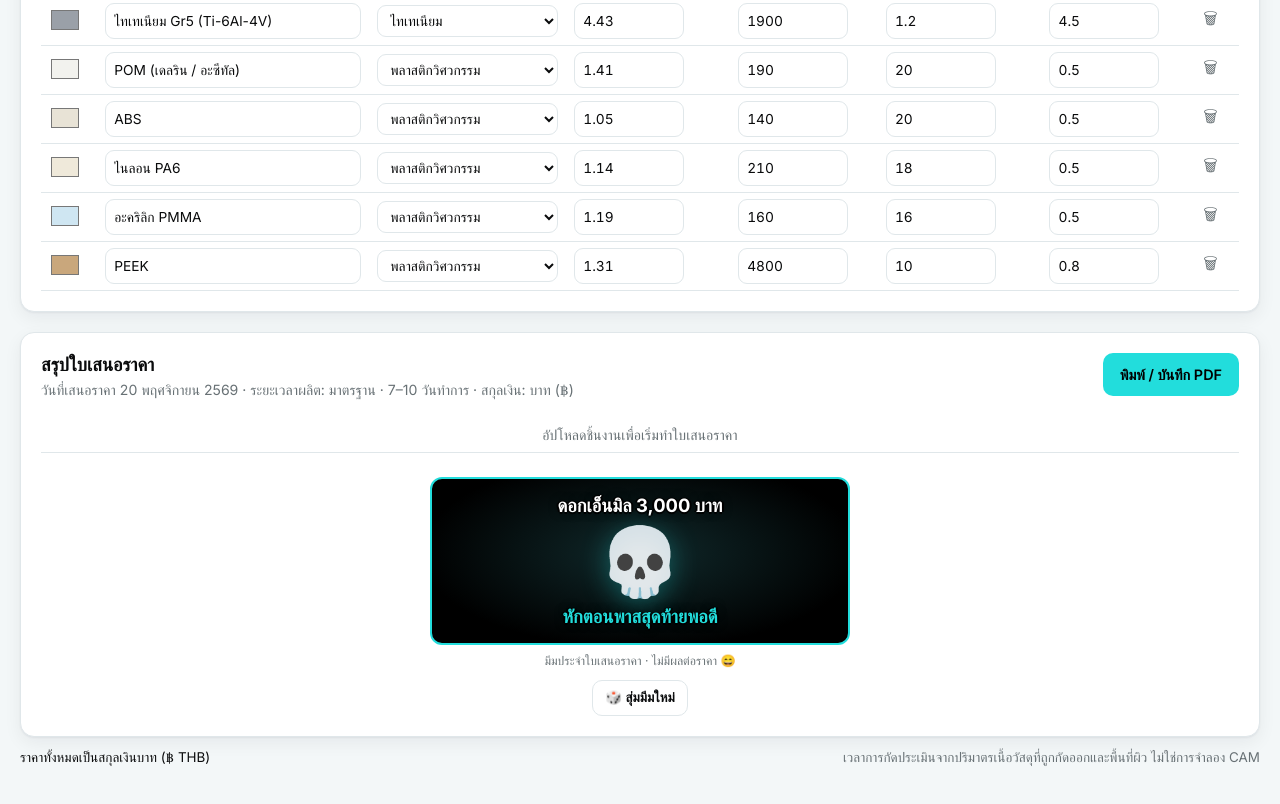
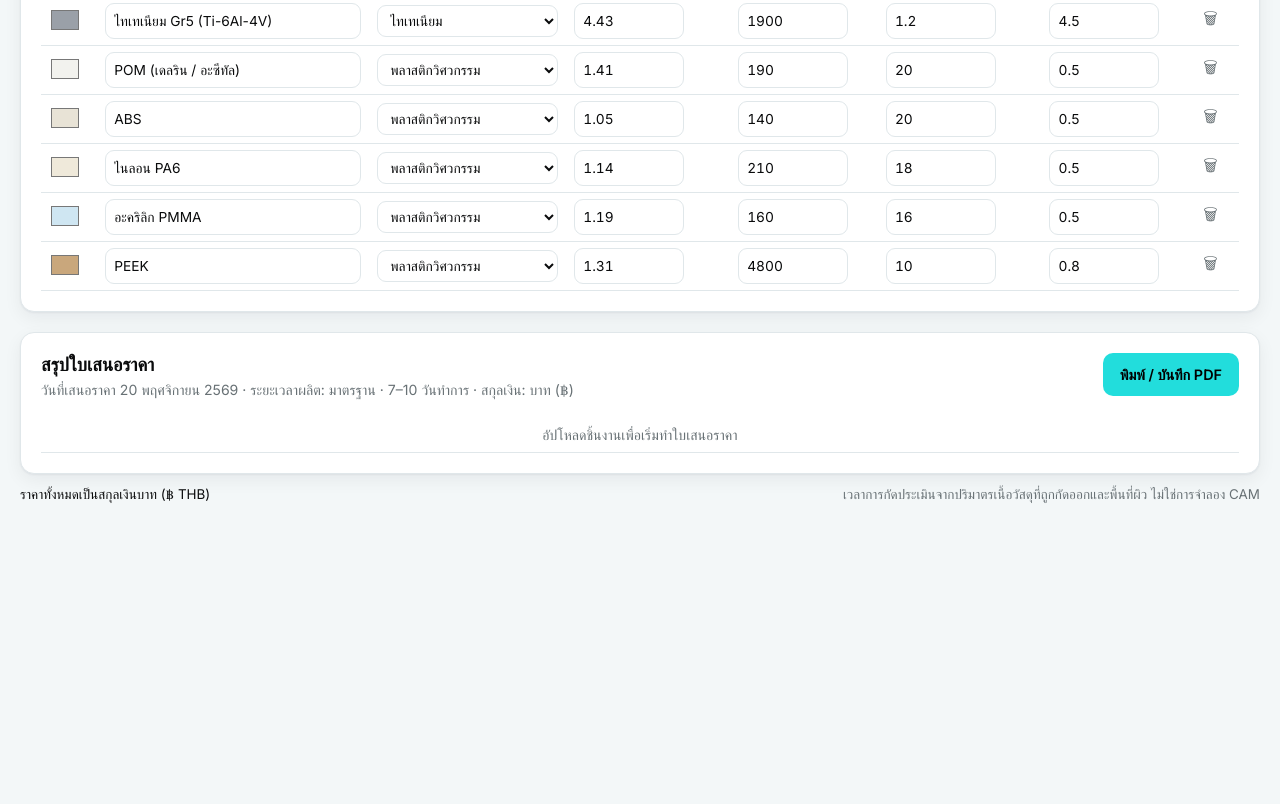
Before and after one commit to WooBsss/artronxck-quote, a plain HTML site: page index.html in a window 1280 px wide. Shown: the part 2439-3243 px from the top of the page. After the commit the page ends 2985 px from the top, so only its background shows below. Drawn offline with nearby package versions, Linux system fonts and the light colour scheme; a web font is replaced by a local one.

Commit message:
Auto backup 2026-11-20 22:51 (5 file(s) changed)
Co-Authored-By: Claude Opus 5.5 <noreply@anthropic.com>

```diff
--- a/app.js
+++ b/app.js
@@ -584,40 +584,13 @@ function orderTotals() {
 }
 
 /* ------------------------------------------------------------------ *
- *  Quote number + a random machinist meme (just for fun)
+ *  Quote number (shown in the printed / PDF header)
  * ------------------------------------------------------------------ */
 const QUOTE_NO = (() => {
   const d = new Date();
   const p = (n) => String(n).padStart(2, '0');
   return `เลขที่ Q${String(d.getFullYear()).slice(2)}${p(d.getMonth() + 1)}${p(d.getDate())}-${Math.floor(1000 + Math.random() * 9000)}`;
 })();
-
-const MEMES = [
-  { art: '🧐', top: 'ลูกค้า: ขอ tolerance ±0.001 mm', bottom: 'งบ: เท่าข้าวมันไก่ 1 จาน' },
-  { art: '⏳', top: 'CAM บอกใช้เวลา 5 นาที', bottom: 'ความจริง: 3 ชั่วโมงครึ่ง' },
-  { art: '💀', top: 'ดอกเอ็นมิล 3,000 บาท', bottom: 'หักตอนพาสสุดท้ายพอดี' },
-  { art: '📱', top: 'ลูกค้า: งานไม่ด่วนครับ', bottom: '5 นาทีต่อมา: ได้ของยังครับ?' },
-  { art: '🖼️', top: 'ลูกค้าส่งแบบมาเป็น .jpg', bottom: 'แล้วถามว่าทำไมยังไม่ได้ราคา' },
-  { art: '🛑', top: 'กด Cycle Start ครั้งแรก', bottom: 'อีกมือวางบน E-Stop ตลอด' },
-  { art: '⚡', top: 'ค่าไฟเดือนนี้', bottom: 'แพงกว่าค่าวัตถุดิบอีก' },
-  { art: '🔧', top: 'ผม: วัดสองครั้ง ตัดครั้งเดียว', bottom: 'เครื่อง: ชนครั้งเดียว ซ่อมสองอาทิตย์' },
-  { art: '🌀', top: 'กัดอะลูมิเนียมวันเดียว', bottom: 'เศษเต็มห้อง ยกเว้นในถังขยะ' },
-  { art: '😅', top: 'ใบเสนอราคาคำนวณด้วยคอมพิวเตอร์', bottom: 'แต่กำไรยังต้องลุ้นเหมือนเดิม' },
-  { art: '🙏', top: 'ตั้งศูนย์ชิ้นงานเสร็จ', bottom: 'ไหว้เครื่องก่อนกดรัน 1 ที' },
-  { art: '📏', top: 'เวอร์เนียร์บอก 10.00', bottom: 'ไมโครมิเตอร์บอก 9.98 · เชื่อใครดี?' },
-];
-let memeIdx = -1;
-function showRandomMeme() {
-  let i;
-  do { i = Math.floor(Math.random() * MEMES.length); } while (MEMES.length > 1 && i === memeIdx);
-  memeIdx = i;
-  const m = MEMES[i];
-  $('#memeTop').textContent = m.top;
-  $('#memeBottom').textContent = m.bottom;
-  const art = $('#memeArt');
-  art.textContent = m.art;
-  art.classList.remove('pop'); void art.offsetWidth; art.classList.add('pop');
-}
 
 function renderSummary() {
   const t = orderTotals();
@@ -796,9 +769,7 @@ function bind() {
     renderMaterials(); matChanged();
   });
 
-  $('#printBtn').addEventListener('click', () => window.print());
-  $('#memeBtn').addEventListener('click', showRandomMeme);
-}
+  $('#printBtn').addEventListener('click', () => window.print());}
 
 /* ------------------------------------------------------------------ */
 $('#tolerance').innerHTML = TOLERANCES.map((t) => `<option value="${t.id}">${t.name}</option>`).join('');
@@ -807,7 +778,6 @@ renderMaterialOptions();
 renderParams();
 renderMaterials();
 renderSummary();
-showRandomMeme();
 bind();
 
 // Phones and in-app browsers (Instagram, LINE, …) keep a saved copy of the page for a while.
--- a/index.html
+++ b/index.html
@@ -5,13 +5,13 @@
   <meta name="viewport" content="width=device-width, initial-scale=1" />
   <title>Artron Academy · ใบเสนอราคา CNC</title>
   <link rel="icon" href="assets/artron-logo.png" />
-  <script src="theme.js?v=20261120224924"></script>
+  <script src="theme.js?v=20261120225146"></script>
   <meta name="description" content="อัปโหลดไฟล์ STEP, STL หรือ 3MF แล้วรับราคางาน CNC ทันทีเป็นเงินบาท" />
   <link rel="preconnect" href="https://fonts.googleapis.com" />
   <link rel="preconnect" href="https://fonts.gstatic.com" crossorigin />
   <link href="https://fonts.googleapis.com/css2?family=IBM+Plex+Sans+Thai:wght@400;500;600;700&family=Inter:wght@400;500;600;700;800&display=swap" rel="stylesheet" />
-  <meta name="app-version" content="20261120224924" />
-  <link rel="stylesheet" href="styles.css?v=20261120224924" />
+  <meta name="app-version" content="20261120225146" />
+  <link rel="stylesheet" href="styles.css?v=20261120225146" />
   <script type="importmap">
   {
     "imports": {
@@ -201,17 +201,6 @@
       <div class="table-scroll">
         <table class="summary-table" id="summaryTable"></table>
       </div>
-      <div class="meme-wrap">
-        <figure class="meme" id="meme" aria-live="polite">
-          <div class="meme-panel">
-            <p class="meme-top" id="memeTop"></p>
-            <div class="meme-art" id="memeArt" aria-hidden="true"></div>
-            <p class="meme-bottom" id="memeBottom"></p>
-          </div>
-          <figcaption>มีมประจำใบเสนอราคา · ไม่มีผลต่อราคา 😄</figcaption>
-        </figure>
-        <button class="btn small ghost" id="memeBtn" type="button">🎲 สุ่มมีมใหม่</button>
-      </div>
     </section>
   </main>
 
@@ -221,6 +210,6 @@
   </footer>
 
   <script src="https://cdn.jsdelivr.net/npm/occt-import-js@0.0.23/dist/occt-import-js.js" defer></script>
-  <script type="module" src="app.js?v=20261120224924"></script>
+  <script type="module" src="app.js?v=20261120225146"></script>
 </body>
 </html>
--- a/styles.css
+++ b/styles.css
@@ -251,25 +251,6 @@ select:focus, input:focus { outline: 2px solid var(--accent); outline-offset: -1
 /* Print header (logo band) — hidden on screen */
 .print-head { display: none; }
 
-/* Meme card */
-.meme-wrap { display: flex; flex-direction: column; align-items: center; gap: 10px; margin-top: 24px; }
-.meme { margin: 0; width: min(100%, 420px); }
-.meme-panel {
-  background: radial-gradient(ellipse at 50% 45%, #10292b 0%, #000 75%);
-  border: 2px solid var(--accent); border-radius: 12px; padding: 14px 16px;
-  display: flex; flex-direction: column; align-items: center; text-align: center; gap: 6px;
-  -webkit-print-color-adjust: exact; print-color-adjust: exact;
-}
-.meme-top, .meme-bottom {
-  margin: 0; color: #fff; font-weight: 700; font-size: 1.15rem; line-height: 1.35;
-  text-shadow: 0 2px 0 #000, 0 -1px 0 #000, 2px 0 0 #000, -2px 0 0 #000, 0 0 10px rgba(0, 0, 0, .7);
-}
-.meme-bottom { color: var(--accent); }
-.meme-art { font-size: 4.2rem; line-height: 1.1; filter: drop-shadow(0 6px 14px rgba(34, 221, 220, .35)); }
-.meme-art.pop { animation: meme-pop .45s cubic-bezier(.34, 1.56, .64, 1); }
-@keyframes meme-pop { from { transform: scale(.4) rotate(-18deg); opacity: 0; } to { transform: none; opacity: 1; } }
-.meme figcaption { font-size: .76rem; color: var(--muted); text-align: center; margin-top: 6px; }
-@media (prefers-reduced-motion: reduce) { .meme-art.pop { animation: none; } }
 
 .footer { display: flex; justify-content: space-between; gap: 16px; flex-wrap: wrap; padding-top: 10px; padding-bottom: 40px; font-size: .84rem; }
 
@@ -354,9 +335,6 @@ select:focus, input:focus { outline: 2px solid var(--accent); outline-offset: -1
   .print-doc strong { font-size: 1.3rem; }
   .print-doc span { font-size: .78rem; color: #b7c3c6; letter-spacing: .06em; }
   .print-doc span:first-of-type { color: #22dddc; font-weight: 700; letter-spacing: .2em; }
-  .meme-wrap { break-inside: avoid; page-break-inside: avoid; margin-top: 30px; }
-  .meme { width: 340px; }
-  #memeBtn { display: none !important; }
   .theme-toggle, .topbar, .hero, .upload-card, .parts-strip, .workspace, #shop, #materials, .footer, #printBtn { display: none !important; }
   body { background: #fff; color: #000; }
   main { margin: 0; }
--- a/version.json
+++ b/version.json
@@ -1 +1 @@
-{"v":"20261120224924"}
+{"v":"20261120225146"}
```
Also changed, not shown: 1 other file.
